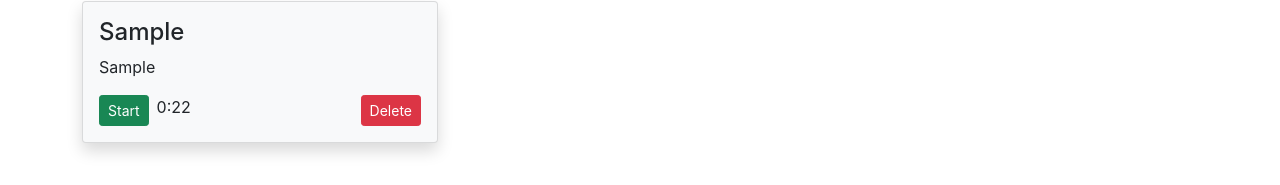
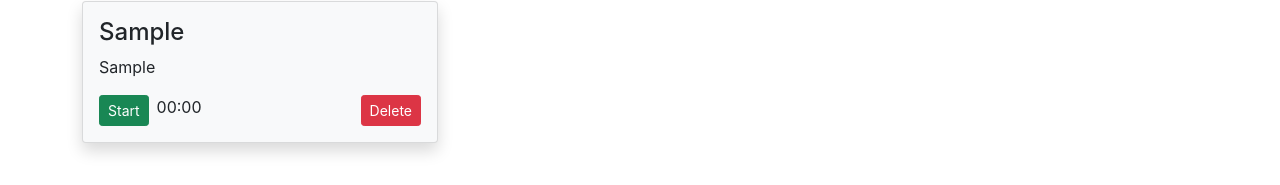
Before and after one commit to creativehandz/todoapp, a React (Create React App) app: page / in a window 1280 px wide. Both pictures are taken after typing "Sample", "Sample" into the empty fields and a click on the button "Add Todo". Shown: the part 446-631 px from the top of the page. Built offline with nearby package versions, Linux system fonts and the light colour scheme.

Commit message:
fix timer

```diff
--- a/src/MyComponents/TodoItem.js
+++ b/src/MyComponents/TodoItem.js
@@ -1,6 +1,21 @@
 import React from 'react'
 
 export const TodoItem = ({ todo, onDelete }) => {
+    const [time, setTime] = React.useState(0);
+    const [timerOn, setTimeOn] = React.useState(false);
+     React.useEffect(()=>{
+
+      let interval = null;
+      if(timerOn){
+          interval =setInterval(() => {
+              setTime(prevTime => prevTime + 10)
+          },10)
+
+      }else{
+          clearInterval(interval)
+      }
+      return() => clearInterval(interval)
+  },[timerOn])
     return (
         <>
 
@@ -10,8 +25,19 @@ export const TodoItem = ({ todo, onDelete }) => {
                         <h4 className="card-title">{todo.title}</h4>
                         <p className="card-text">{todo.desc}</p>
                         <div className="d-flex justify-content-start">
-                        <button className="btn btn-sm btn-success" >Start</button>
-                        <div className="timer px-2">0:22</div>
+                        {!timerOn && time == 0 &&(
+                            <button className="btn btn-sm btn-success" onClick={() => setTimeOn(true)} >Start</button>
+                          )}
+                          {timerOn &&(
+                            <button className="btn btn-sm btn-success" onClick={() => setTimeOn(false)} >End</button>
+                          )}
+                          {!timerOn && time != 0 &&(
+                            <button className="btn btn-sm btn-success" onClick={() => setTimeOn()} >Complete</button>
+                          )}
+
+
+                          <div className="timer px-2">{("0" + Math.floor((time / 1000) % 60)).slice(-2)}:{("0" + ((time / 10 ) % 10)).slice(-2)}</div>
+
 
                         <button className="btn btn-sm btn-danger ms-auto" onClick={() => { onDelete(todo) }}>Delete</button>
                         </div>
```
Also changed, not shown: src/MyComponents/timer.js (+20 -0 lines).
